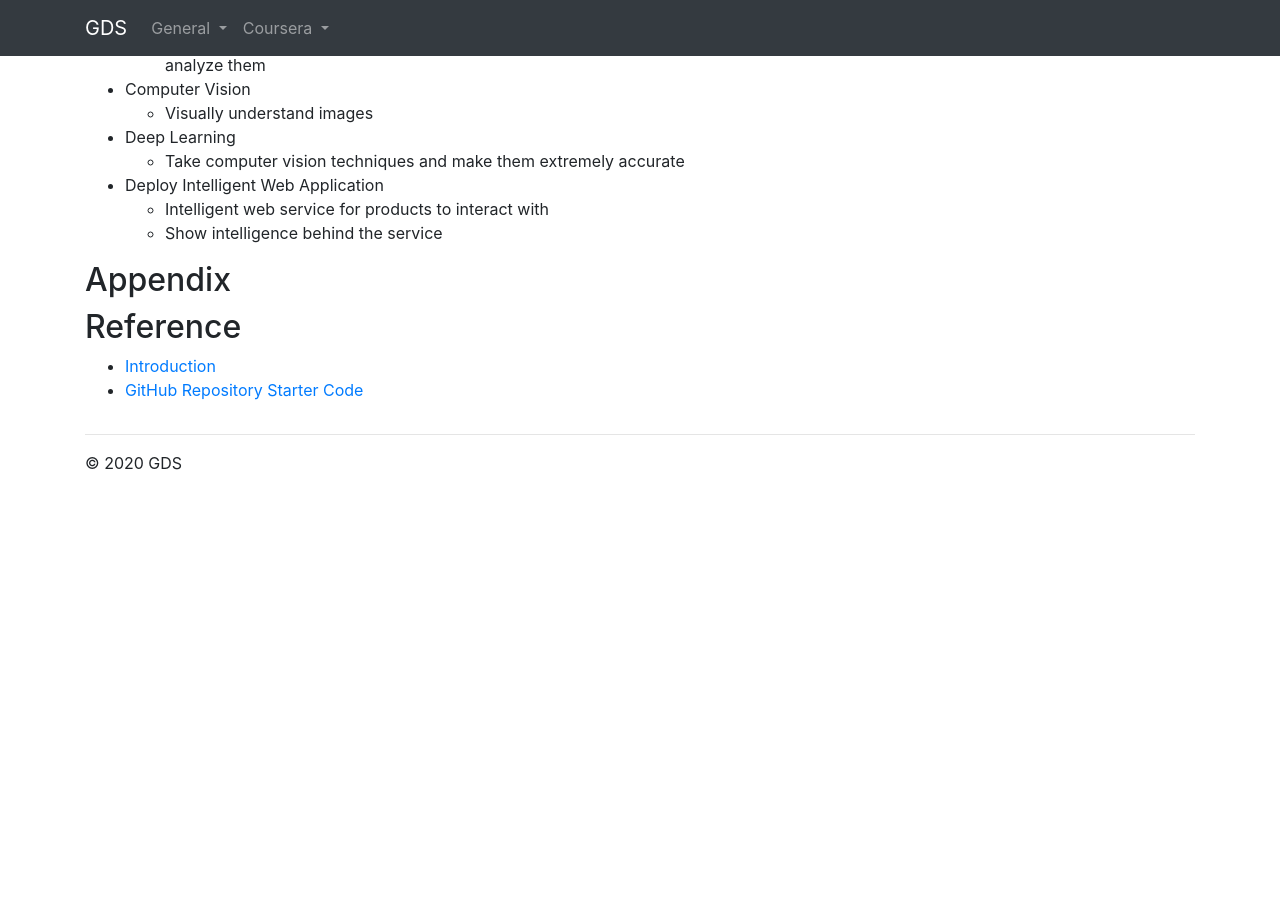
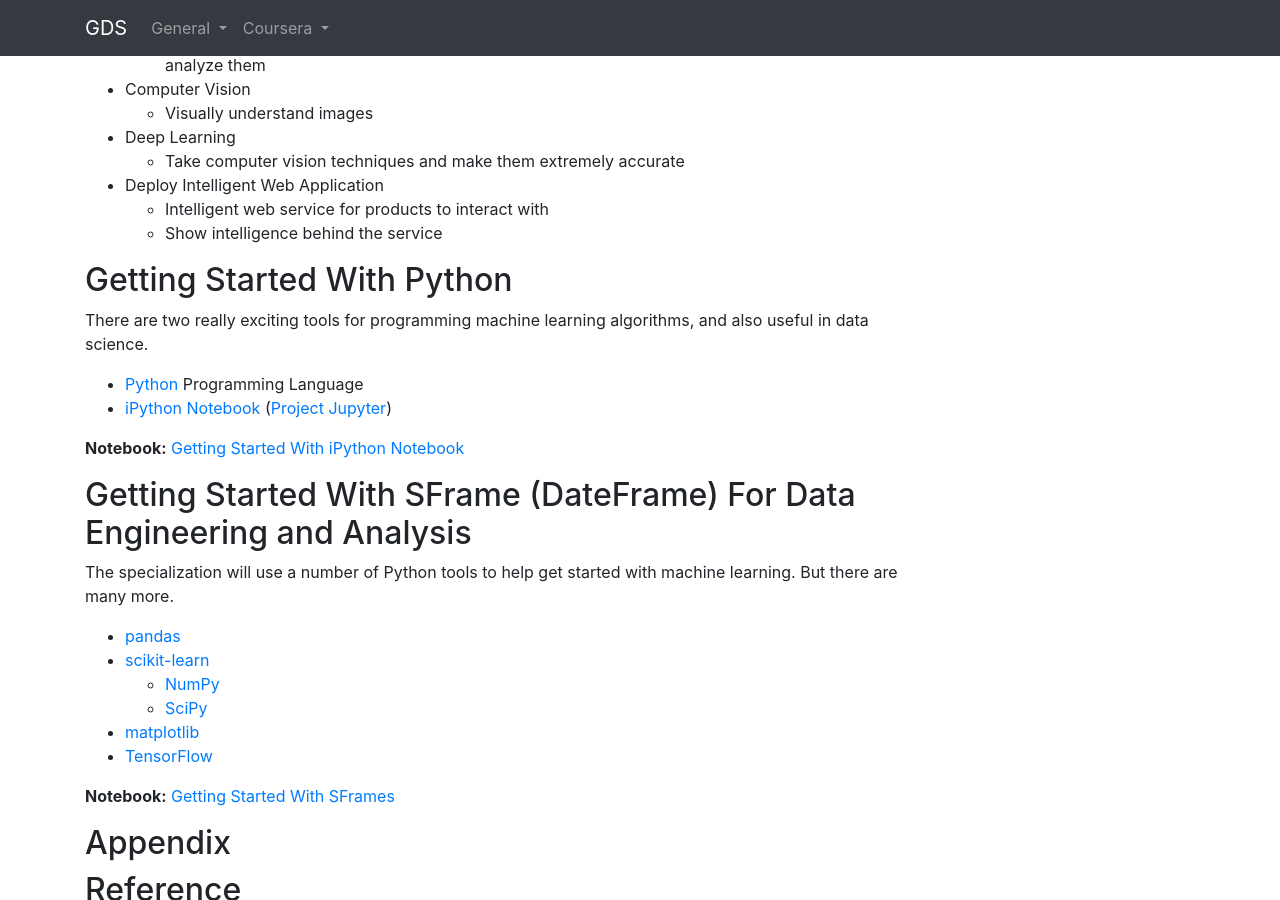
Before and after one commit to YTKme/GDS, a Jekyll site: the page built from docs/_docs/ml/coursera/machine-learning-foundations-a-case-study-approach/week-1.md, in a window 1280 px wide and 900 px high, scrolled down 9390 px. Built offline with Jekyll 4.4.1, drawn with Linux system fonts in a browser that asks for light colours; before the commit the page ends 9881 px from its top, so only the background shows below that; some of the changed text lies outside the part shown.

Commit message:
Add comment to Machine Learning Foundations A Case Study Approach week 1 notebook

```diff
--- a/docs/_docs/ml/coursera/machine-learning-foundations-a-case-study-approach/week-1.md
+++ b/docs/_docs/ml/coursera/machine-learning-foundations-a-case-study-approach/week-1.md
@@ -313,6 +313,27 @@ An intelligent recommender using images & text
     * Intelligent web service for products to interact with
     * Show intelligence behind the service
 
+## Getting Started With Python
+
+There are two really exciting tools for programming machine learning algorithms, and also useful in data science.
+* [Python](https://www.python.org/){:target="_blank"} Programming Language
+* [iPython Notebook](https://jupyter.readthedocs.io/en/latest/install.html){:target="_blank"} ([Project Jupyter](https://jupyter.org/){:target="_blank"})
+
+
+**Notebook:** [Getting Started With iPython Notebook](https://github.com/YTKme/GDS/blob/development/ml/coursera/machine-learning-foundations-a-case-study-approach/week-1/work/Getting-Started-With-iPython-Notebook.ipynb){:target="_blank"}
+
+## Getting Started With SFrame (DateFrame) For Data Engineering and Analysis
+
+The specialization will use a number of Python tools to help get started with machine learning. But there are many more.
+* [pandas](https://pandas.pydata.org/){:target="_blank"}
+* [scikit-learn](https://scikit-learn.org/){:target="_blank"}
+    * [NumPy](https://numpy.org/){:target="_blank"}
+    * [SciPy](https://www.scipy.org/){:target="_blank"}
+* [matplotlib](https://matplotlib.org/){:target="_blank"}
+* [TensorFlow](https://www.tensorflow.org/){:target="_blank"}
+
+**Notebook:** [Getting Started With SFrames](https://github.com/YTKme/GDS/blob/development/ml/coursera/machine-learning-foundations-a-case-study-approach/week-1/work/Getting-Started-With-SFrames.ipynb){:target="_blank"}
+
 ## Appendix
 
 ## Reference
```
Also changed, not shown: 1 other file.
